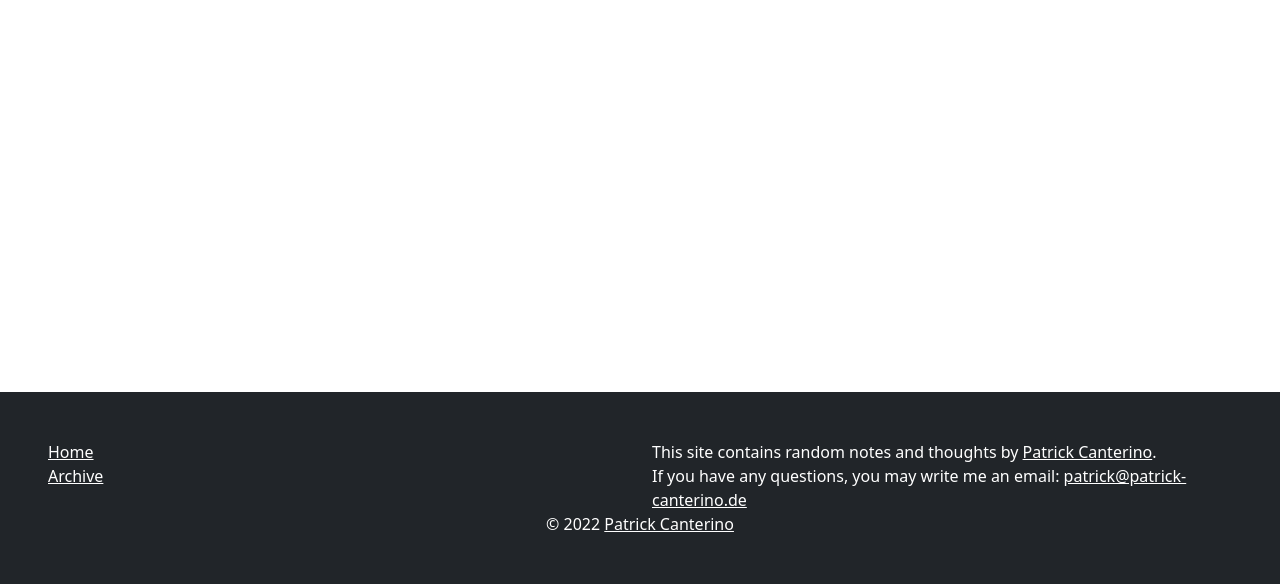
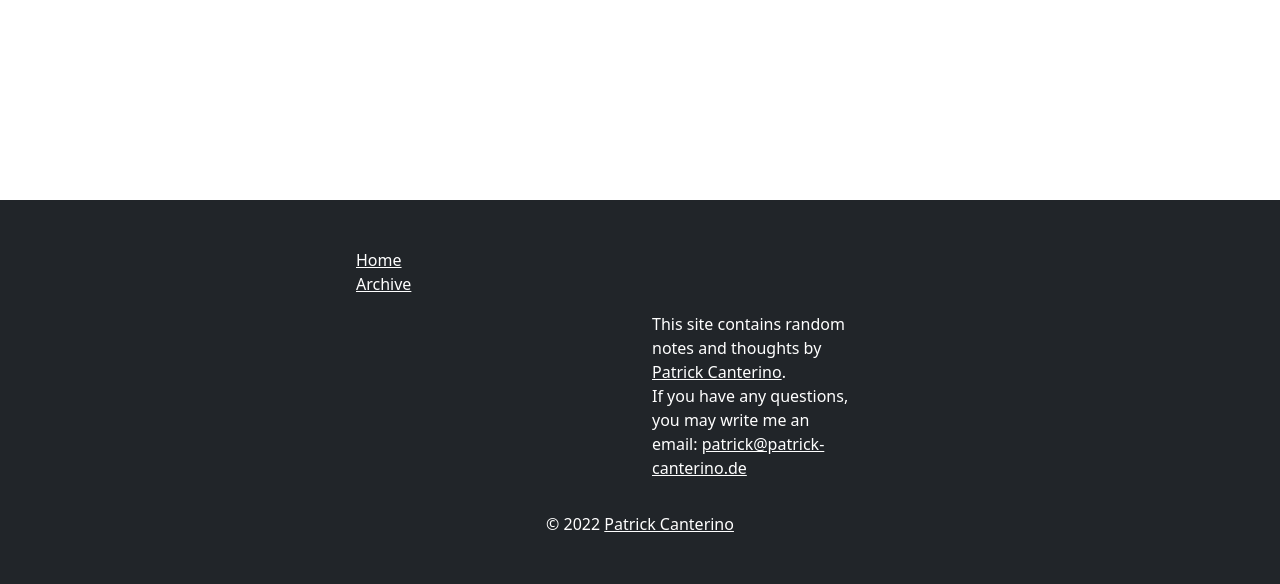
Before and after one commit to pcanterino/pcdenotes, a Django app: page / in a window 1280 px wide. Shown: the part 216-800 px from the top of the page. Run offline with Django 3.2, Linux system fonts and the light colour scheme; data that the repository does not hold is empty.

Commit message:
Bottom nav looks good now

```diff
--- a/notes/static/style.css
+++ b/notes/static/style.css
@@ -13,9 +13,22 @@ h2 a:link, h2 a:visited, h2 a:active, h2 a:hover {
     color: #212529;
 }
 
+
+article .publication-date {
+    font-style: italic;
+    font-size: smaller;
+}
+
 footer {
     color: #ffffff;
     background-color: #212529;
+}
+
+@media screen and (min-width: 600px) {
+    footer div:first-child {
+        padding-left: 10em;
+        padding-right: 10em;
+    }
 }
 
 footer ul {
@@ -24,7 +37,7 @@ footer ul {
     padding-left: 0;
 }
 
-article .publication-date {
-    font-style: italic;
-    font-size: smaller;
+footer #copyright {
+    text-align: center;
+    margin-top: 2em;
 }
--- a/notes/templates/note_base.html
+++ b/notes/templates/note_base.html
@@ -22,18 +22,18 @@
 
   <footer class="container-fluid p-5 mt-5">
     <div class="row">
-      <div class="col-lg-6 col-md-12 col-sm-12">
+      <div class="col-lg-3 col-md-12 col-sm-12">
         <ul>
           <li><a href="{% url "notes:note_list" %}">Home</a></li>
           <li><a href="{% url "notes:archive_main" %}">Archive</a></li>
         </ul>
       </div>
-      <div class="col-lg-6 col-md-12 col-sm-12">
+      <div class="col-lg-3 offset-lg-6 col-md-12 col-sm-12">
         This site contains random notes and thoughts by <a href="https://www.patrick-canterino.de/">Patrick Canterino</a>.<br>
         If you have any questions, you may write me an email: <a href="mailto:patrick@patrick-canterino.de">patrick@patrick-canterino.de</a>
       </div>
     </div>
-    <div class="text-center">
+    <div id="copyright">
       © 2022 <a href="https://www.patrick-canterino.de/">Patrick Canterino</a>
     </div>
   </footer>
```
